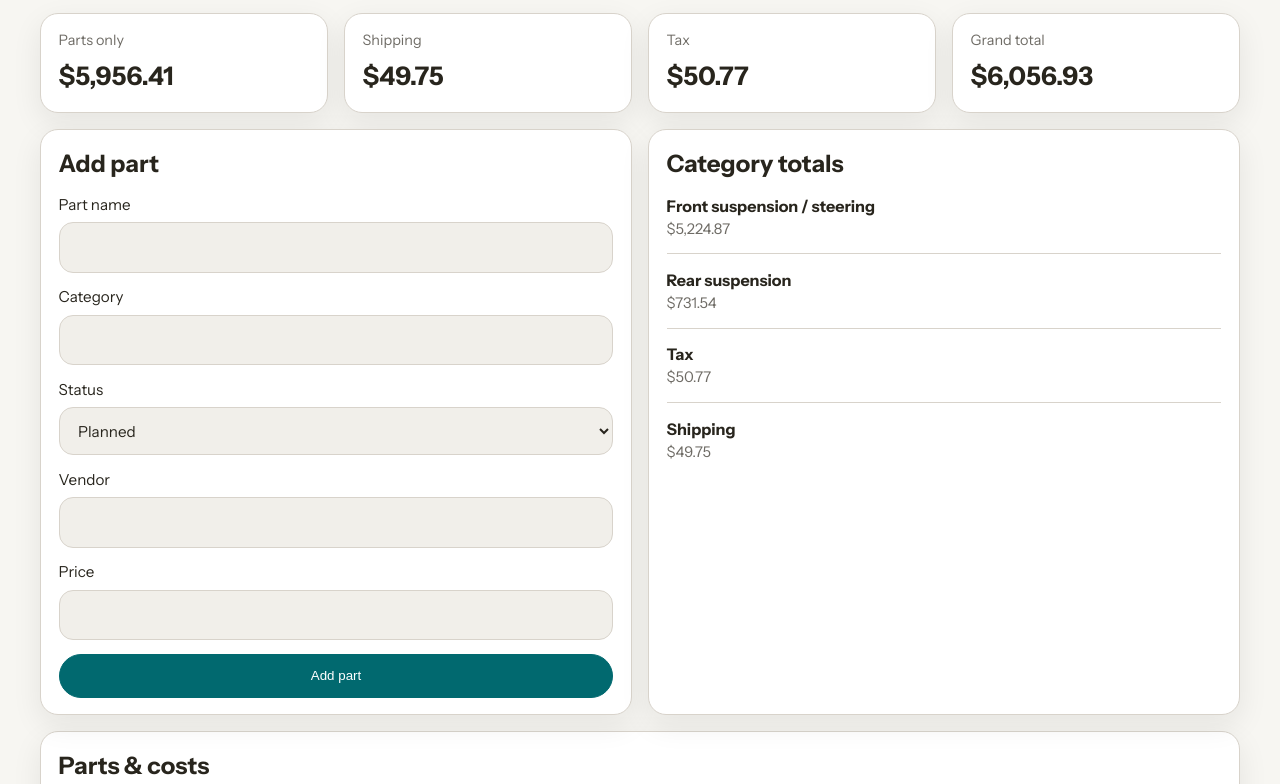
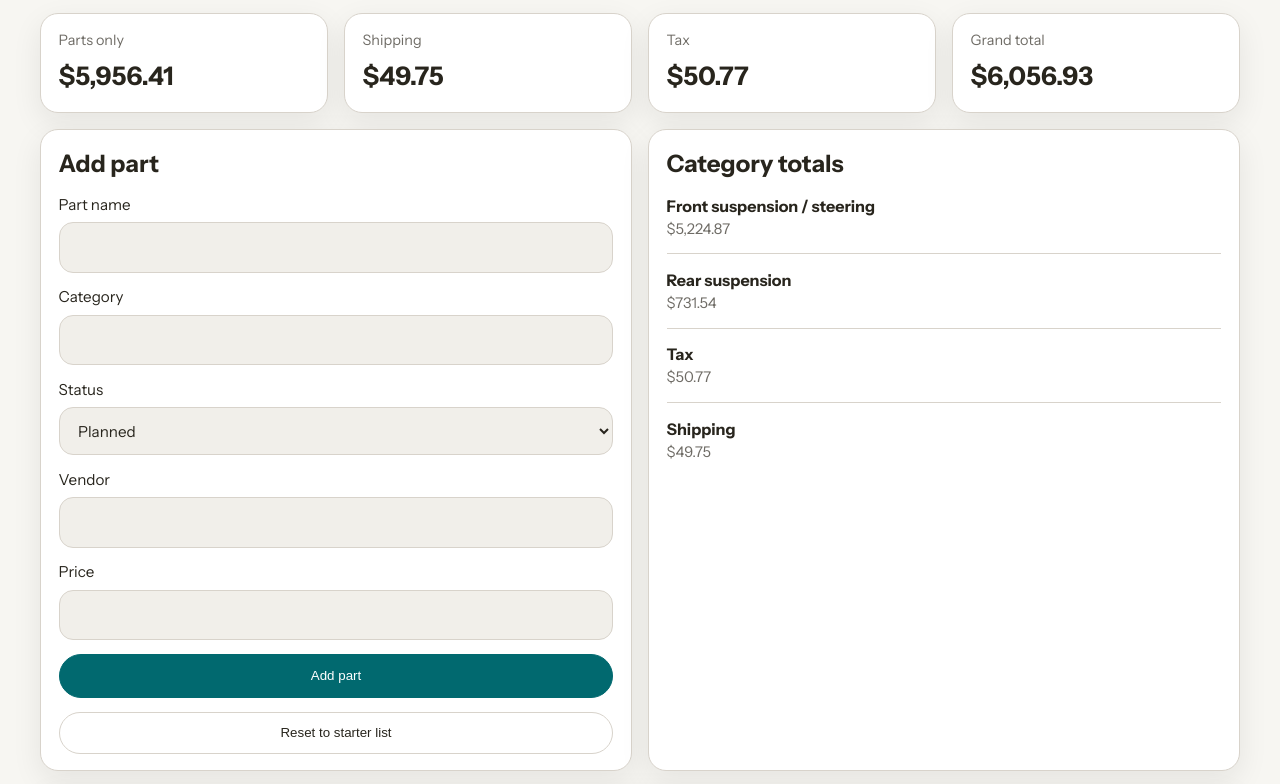
Before and after one commit to lilgeeee/c-10, a plain HTML site: page index.html in a window 1280 px wide. Shown: the part 168-952 px from the top of the page. Drawn offline with Linux system fonts and the light colour scheme.

Commit message:
Update index.html

```diff
--- a/index.html
+++ b/index.html
@@ -42,6 +42,7 @@
           <label>Vendor<input type="text" name="vendor" required /></label>
           <label>Price<input type="number" name="price" step="0.01" min="0" required /></label>
           <button type="submit" class="primary-button">Add part</button>
+          <button type="button" id="reset-data" class="tab-button">Reset to starter list</button>
         </form>
       </article>
 
```
